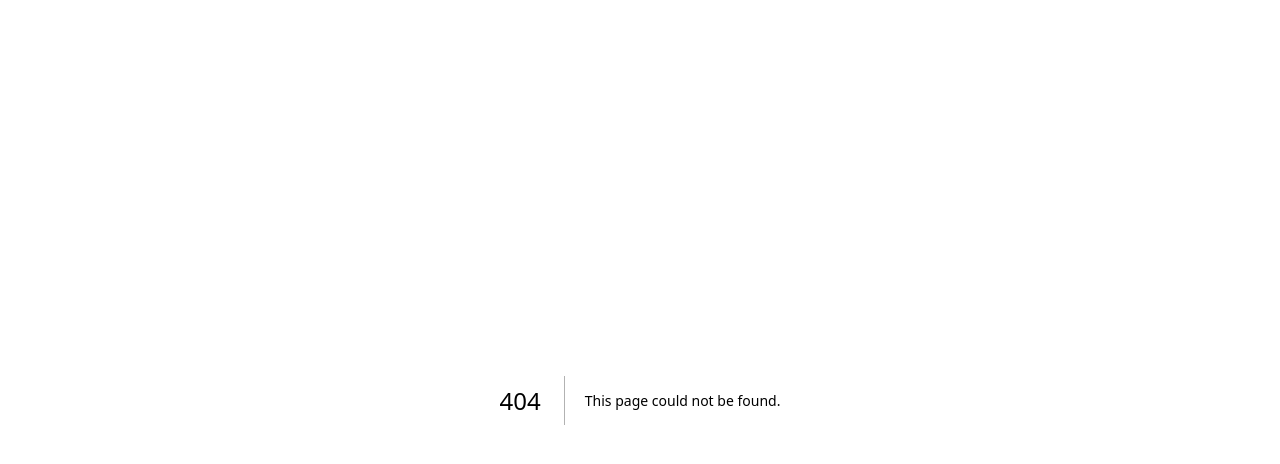
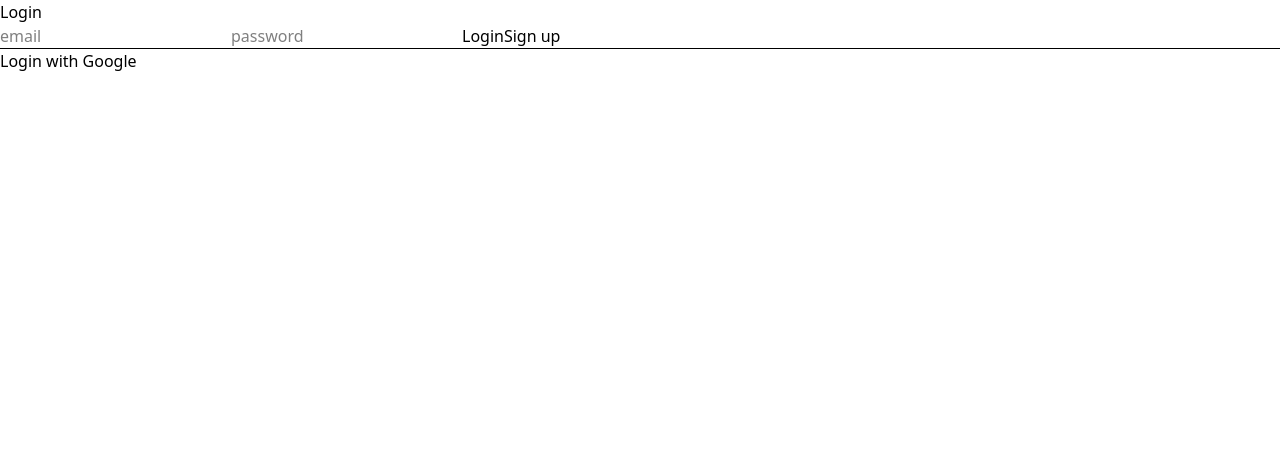
Before and after one commit to ApisitKhakmueang/booking-conference-room, a Next.js app in the folder front-end/: page /login in a window 1280 px wide. Before the commit this address had no page. Shown: the top 464 px of the page. Built offline with nearby package versions, Linux system fonts and the light colour scheme.

Commit message:
Create login page and verify page.

```diff
--- /dev/null
+++ b/front-end/src/app/(auth)/login/page.tsx
@@ -0,0 +1,61 @@
+'use client'
+
+import { supabase } from '@/src/lib/supabase/client'
+import { useState } from 'react'
+
+export default function LoginPage() {
+  const [email, setEmail] = useState('')
+  const [password, setPassword] = useState('')
+
+  const signUp = async () => {
+    await supabase.auth.signUp({
+      email,
+      password,
+    })
+    alert('Check your email to verify your account')
+  }
+
+  const signIn = async () => {
+    await supabase.auth.signInWithPassword({
+      email,
+      password,
+    })
+  }
+
+  const signInWithGoogle = async () => {
+    await supabase.auth.signInWithOAuth({
+      provider: 'google',
+      options: {
+        redirectTo: `${location.origin}/auth/callback`,
+      },
+    })
+  }
+
+  return (
+    <div>
+      <h1>Login</h1>
+
+      <input
+        placeholder="email"
+        value={email}
+        onChange={e => setEmail(e.target.value)}
+      />
+
+      <input
+        type="password"
+        placeholder="password"
+        value={password}
+        onChange={e => setPassword(e.target.value)}
+      />
+
+      <button onClick={signIn}>Login</button>
+      <button onClick={signUp}>Sign up</button>
+
+      <hr />
+
+      <button onClick={signInWithGoogle}>
+        Login with Google
+      </button>
+    </div>
+  )
+}
--- /dev/null
+++ b/front-end/src/app/(auth)/verify-email/page.tsx
@@ -0,0 +1,33 @@
+'use client'
+
+import { supabase } from '@/src/lib/supabase/client'
+import { useState } from 'react'
+
+export default function VerifyEmailPage() {
+  const [email, setEmail] = useState('')
+
+  const resend = async () => {
+    await supabase.auth.resend({
+      type: 'signup',
+      email,
+    })
+    alert('Verification email sent')
+  }
+
+  return (
+    <div>
+      <h1>Verify your email</h1>
+      <p>Please check your inbox</p>
+
+      <input
+        placeholder="your email"
+        value={email}
+        onChange={e => setEmail(e.target.value)}
+      />
+
+      <button onClick={resend}>
+        Resend email
+      </button>
+    </div>
+  )
+}
```
